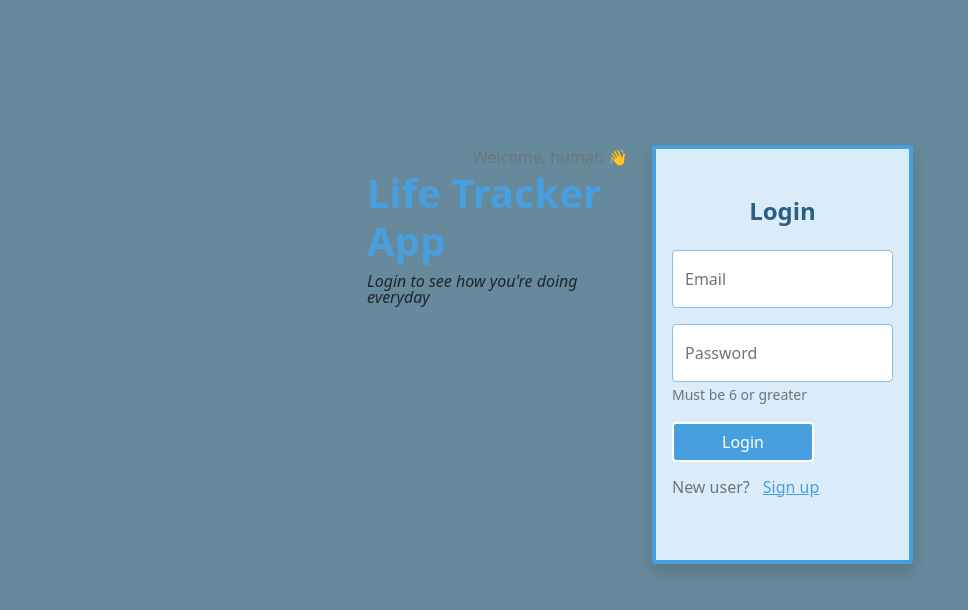
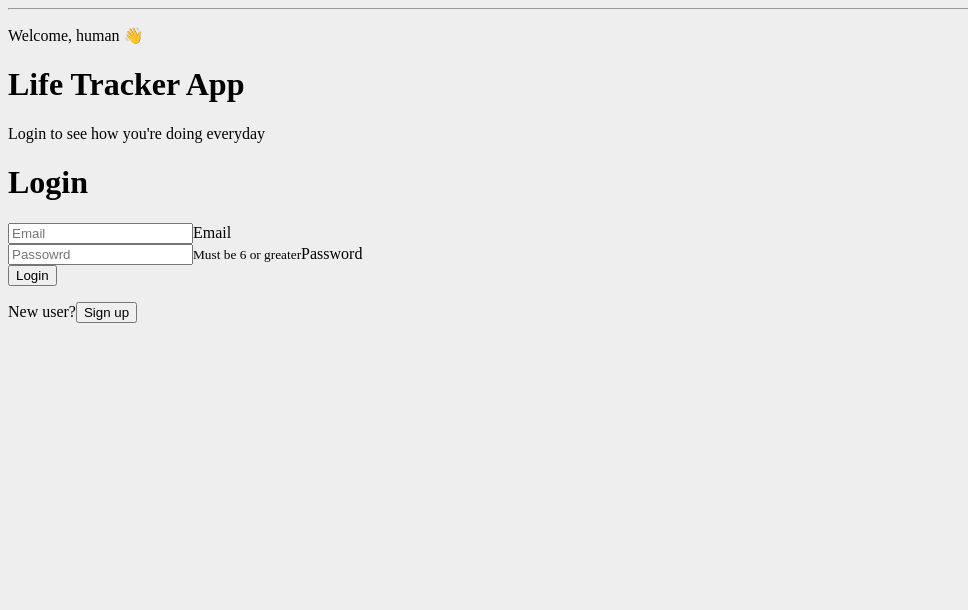
Before and after one commit to cyonii/life-tracker, a React (Create React App) app: page / in a window 1280 px wide. Shown: the top 610 px of the page, without its empty margins (0-968 px from the left). Built offline with nearby package versions, Linux system fonts and the light colour scheme; no server answers.

Commit message:
Remove styles
This is in an attempt to debug the ParseError fail occuring on Netlify

```diff
--- a/src/assets/scss/style.scss
+++ b/src/assets/scss/style.scss
@@ -1,65 +1,3 @@
-$primary: #489fdf;
-$secondary: #67899c;
-$success: #addc91;
-
-@import "~bootstrap/scss/bootstrap";
-@import "~bootstrap-icons/font/bootstrap-icons.css";
-
 body {
-  background-color: $secondary;
+  background-color: #eee;
 }
-
-a {
-  cursor: pointer;
-}
-
-.btn,
-.btn:active,
-.btn:focus {
-  box-shadow: none;
-  outline: none;
-}
-
-.form-control {
-  border-width: 1px;
-  border-color: lighten($primary, 15%);
-}
-
-.form-control:focus {
-  border-color: $primary;
-}
-
-#dashboard-nav {
-  .nav-link {
-    padding-right: 0.25rem !important;
-    padding-left: 0.25rem !important;
-    display: flex;
-    flex-direction: column;
-    justify-content: center;
-    align-items: center;
-    font-size: 12px;
-    line-height: 12px;
-    background-color: $dark;
-    color: $text-muted;
-    border-radius: 0 !important;
-    position: relative;
-
-    &.active {
-      background-color: $primary;
-      color: $white;
-
-      &::after {
-        content: "";
-        position: absolute;
-        top: 0;
-        left: 50%;
-        transform: translateX(-50%);
-        width: 0;
-        height: 0;
-        border-left: 6px solid transparent;
-        border-right: 6px solid transparent;
-        border-top: 6px solid $white;
-      }
-    }
-  }
-}
```
